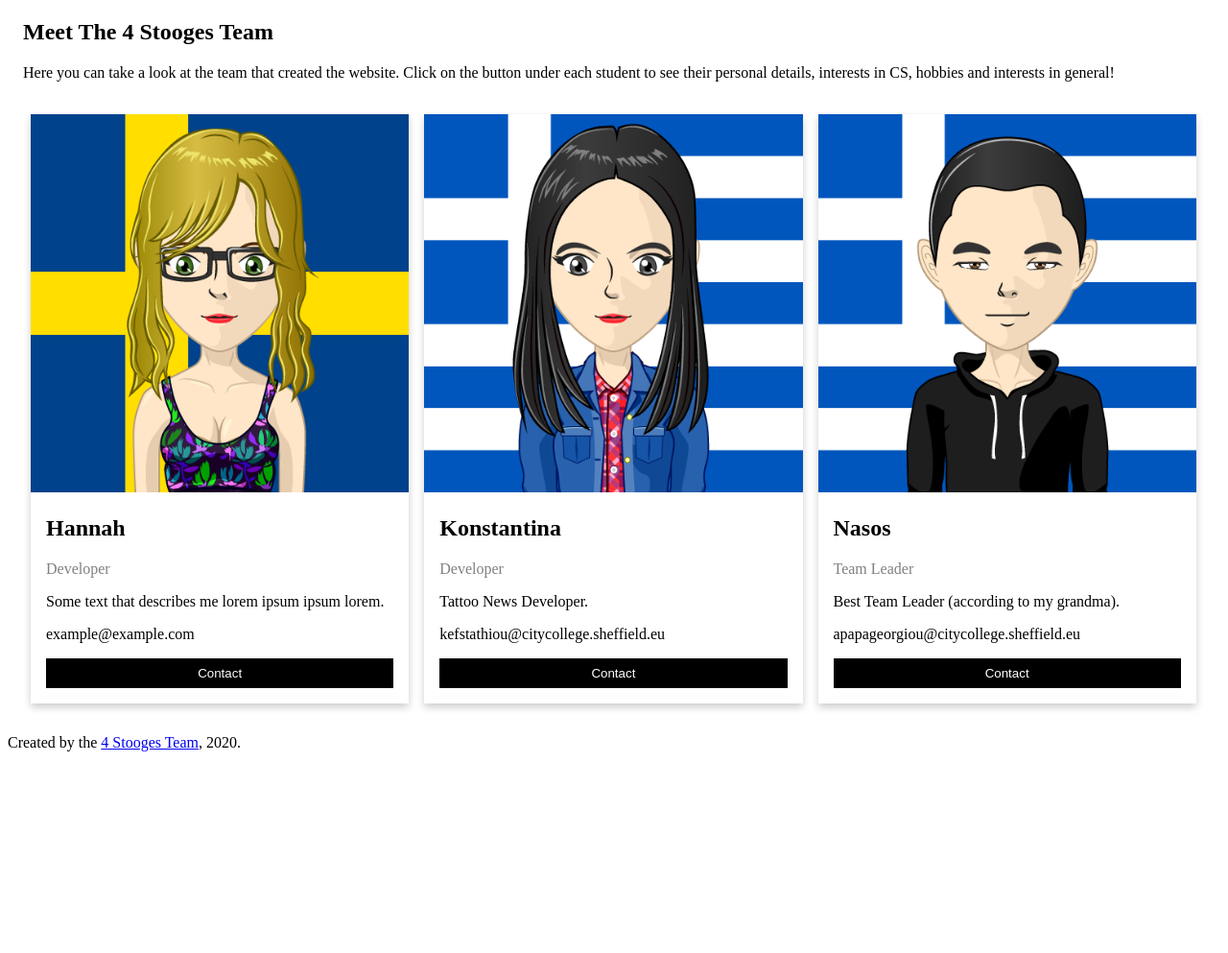
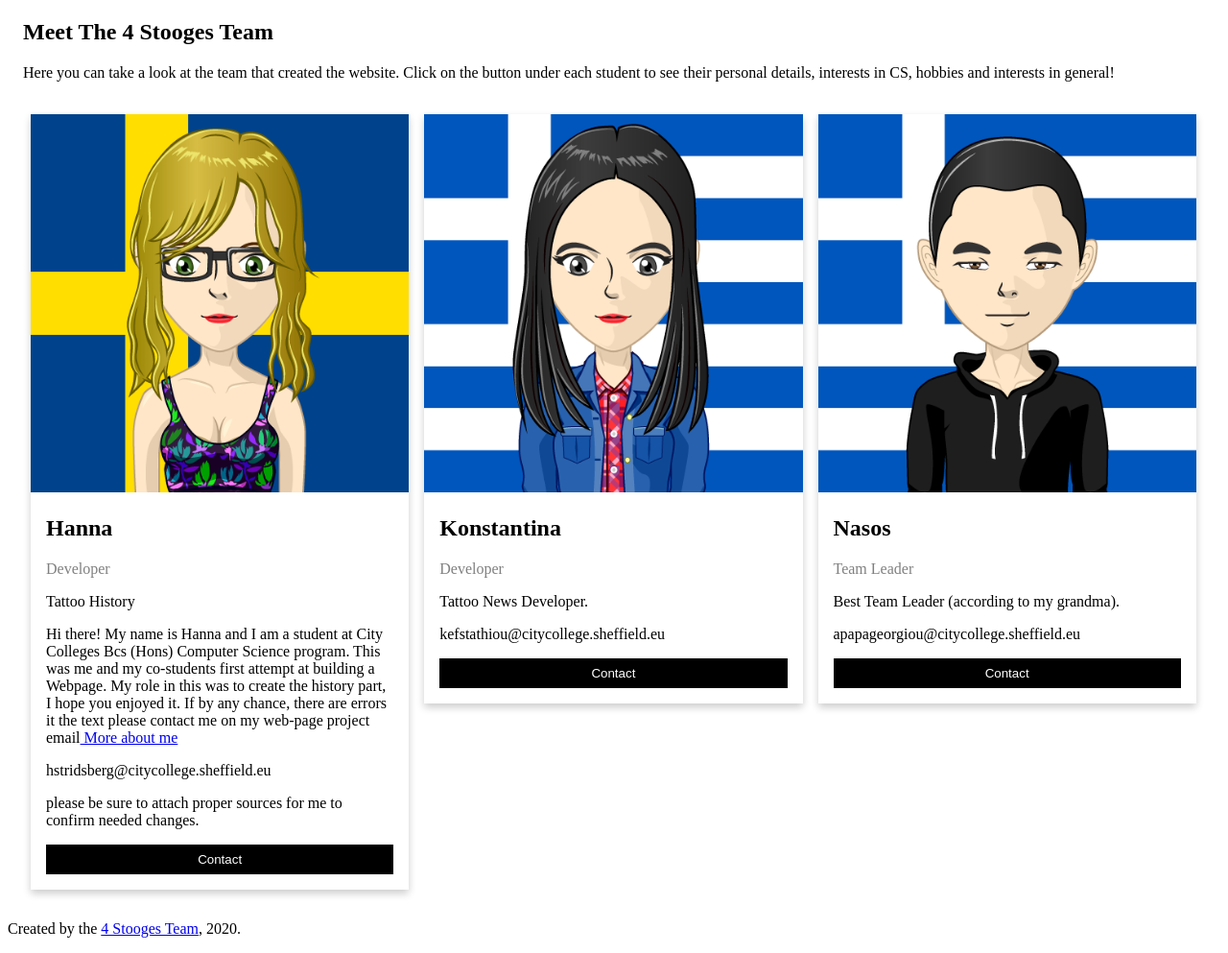
Before and after one commit to I2WT-4stooges/I2WT-Group-Project, a plain HTML site: page html/4StoogesTeam.html in a window 1280 px wide. Shown: the whole page at 96% size. Before the commit the page ends 800 px from the top, so only its background shows below. Drawn offline with Linux system fonts and the light colour scheme.

Commit message:
Add files via upload

```diff
--- a/html/4StoogesTeam.html
+++ b/html/4StoogesTeam.html
@@ -75,11 +75,14 @@
                     <div class="card">
                         <img src="/images/Team/Hannah.png" alt="Hannah" style="width:100%">
                         <div class="container">
-                            <h2>Hannah</h2>
+                            <h2>Hanna</h2>
                             <p class="title">Developer</p>
-                            <p>Some text that describes me lorem ipsum ipsum lorem.</p>
-                            <p>example@example.com</p>
-                            <p><button class="button">Contact</button></p>
+                            <p>Tattoo History</p>
+                            <p>Hi there! My name is Hanna and I am a student at City Colleges Bcs (Hons) Computer Science program. This was me and my co-students first attempt at building a Webpage. My role in this was to create the history part, I hope you enjoyed it.
+                            If by any chance, there are errors it the text please contact me on my web-page project email<a href="/students/stridsberg.html"> More about me</a></p>
+                            <p>hstridsberg@citycollege.sheffield.eu</p>
+                            <p>please be sure to attach proper sources for me to confirm needed changes.</p>
+                            <p><a href="mailto:hstridsberg@citycollege.sheffield.eu"><button class="button">Contact</button></a></p>
                         </div>
                     </div>
                 </div>
```
